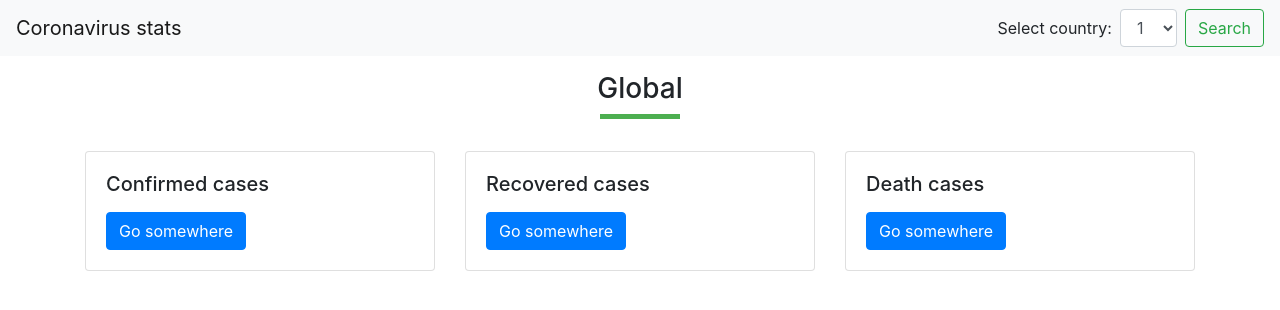
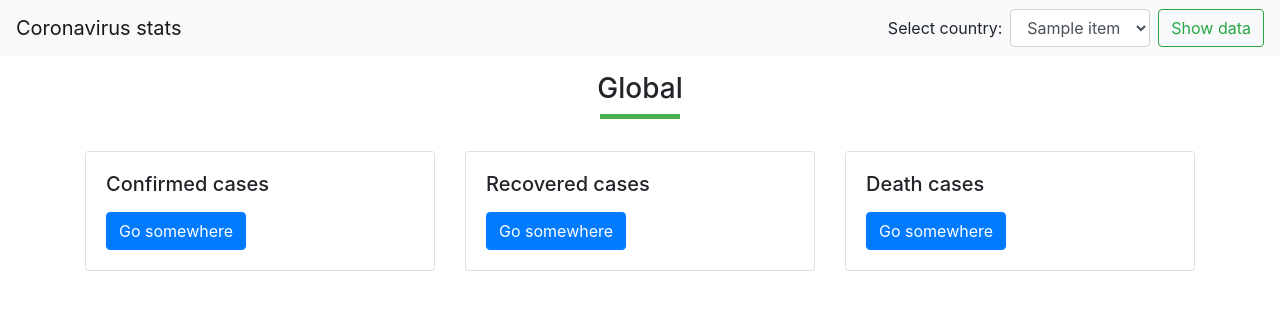
Before and after one commit to buhtla85/flask-project2, a Flask app: template templates/show_data.html in a window 1280 px wide. Shown: the top 310 px of the page. Run offline with Flask 2, Linux system fonts and the light colour scheme; the template is opened without the code that fills it: most values are stand-ins (such as "Sample title", 1, 10 or a date in 2020); some libraries are stand-ins or nearby versions.

Commit message:
select loop options

```diff
--- a/templates/show_data.html
+++ b/templates/show_data.html
@@ -10,12 +10,11 @@
         <form class="form-inline my-2 my-lg-0">
             <label for="sel1" class="mr-sm-2">Select country:</label>
             <select class="form-control mr-sm-2" id="sel1">
-            <option>1</option>
-            <option>2</option>
-            <option>3</option>
-            <option>4</option>
+                {% for item in selItems %}
+                    <option  value="{{item}}">{{item}}</option>
+                {% endfor %}
             </select>
-            <button class="btn btn-outline-success my-2 my-sm-0" type="submit">Search</button>
+            <button class="btn btn-outline-success my-2 my-sm-0" type="submit">Show data</button>
         </form>
 
     </nav>
```
